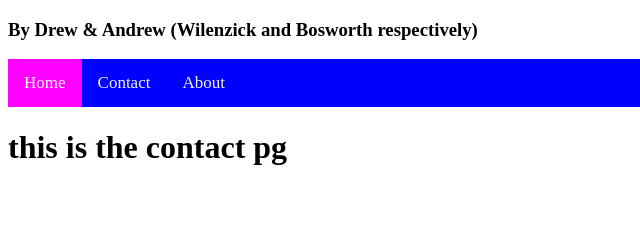
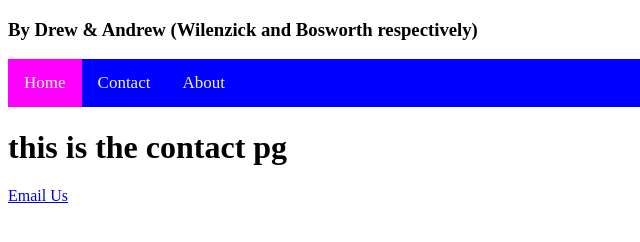
Before and after one commit to andrewbosworth/choices, a plain HTML site: page contact.html in a window 1280 px wide. Shown: the full height of the page, 0-640 px from the left. Drawn offline with Linux system fonts and the light colour scheme.

Commit message:
Update contact.html

```diff
--- a/contact.html
+++ b/contact.html
@@ -33,5 +33,7 @@
                             </style>
 <body>
 <h1>this is the contact pg</h1>
+  <a href="mailto:andrewbosworth123@gmail.com">Email Us</a>
+
 </body>
 </html>
```
